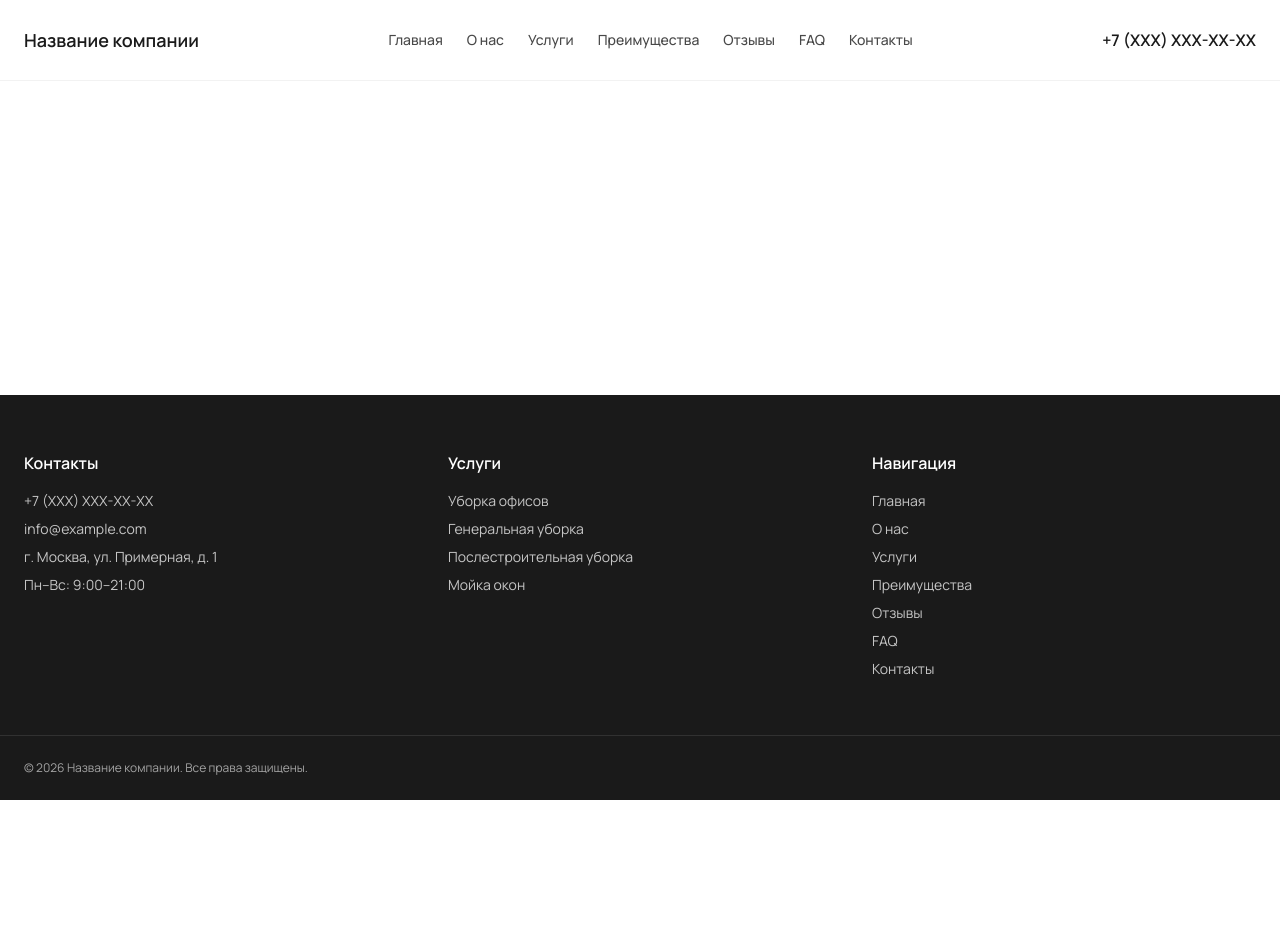
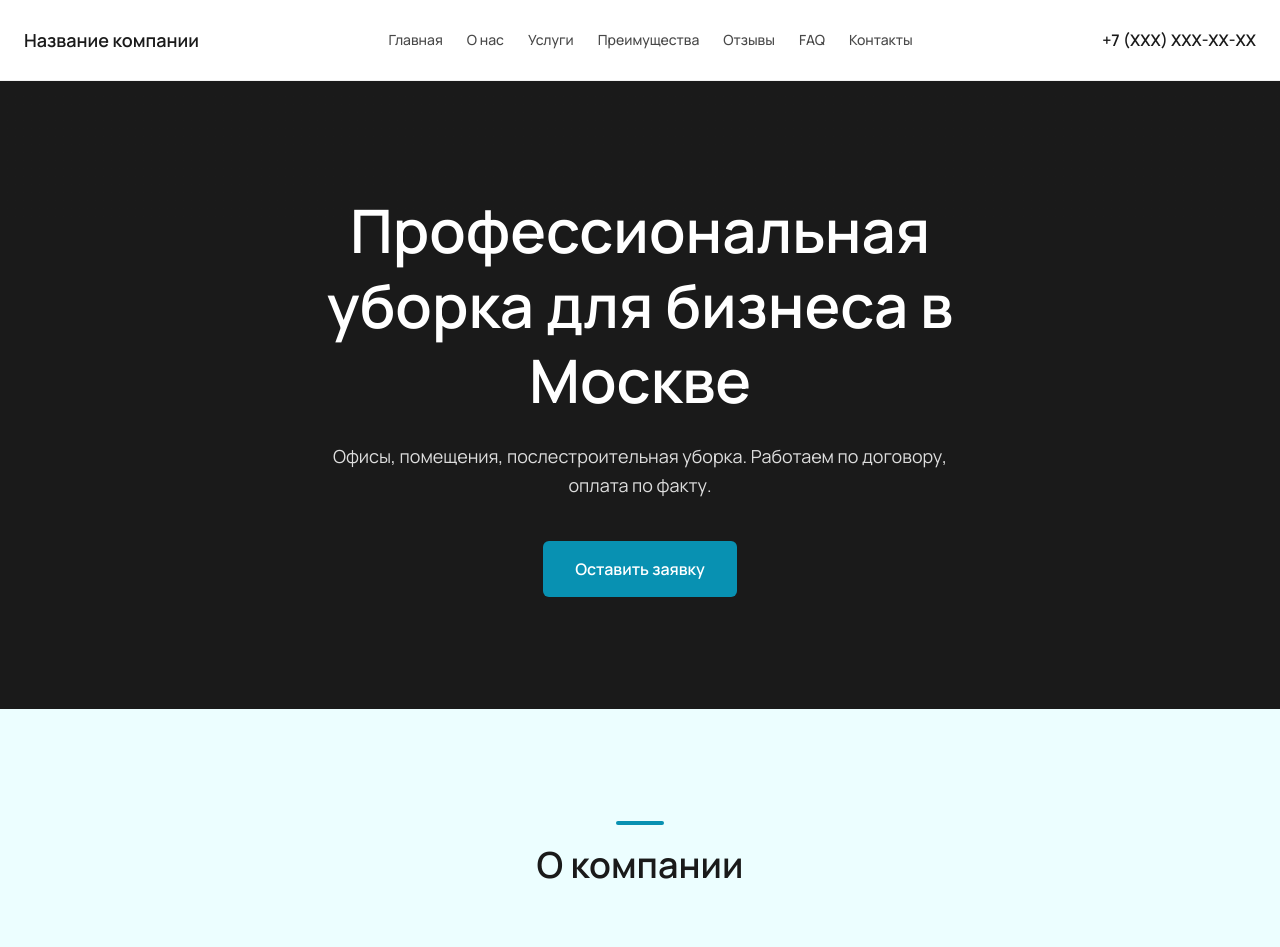
Before and after one commit to GomenAmonai/cleaningSite, a Next.js app: page / in a window 1280 px wide. Shown: the top 947 px of the page. Before the commit the page ends 800 px from the top, so only its background shows below. Built offline with nearby package versions, Linux system fonts and the light colour scheme.

Commit message:
feat(page): wire Hero and About sections between Header and Footer

```diff
--- a/app/page.tsx
+++ b/app/page.tsx
@@ -1,11 +1,16 @@
 import { Header } from "@/components/layout/Header";
 import { Footer } from "@/components/layout/Footer";
+import { Hero } from "@/components/sections/Hero";
+import { About } from "@/components/sections/About";
 
 export default function Home() {
     return (
         <>
             <Header />
-            <main className="flex-1" />
+            <main className="flex-1">
+                <Hero />
+                <About />
+            </main>
             <Footer />
         </>
     );
```
